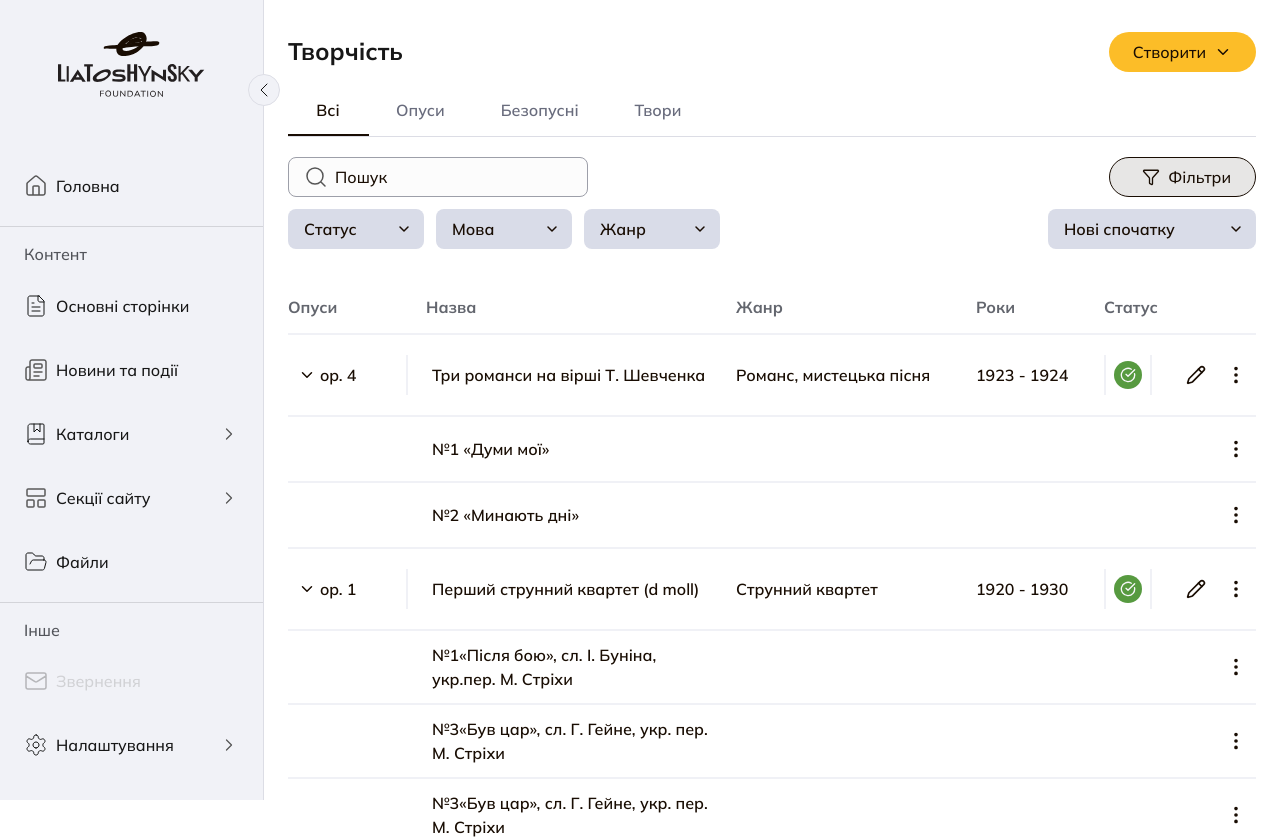
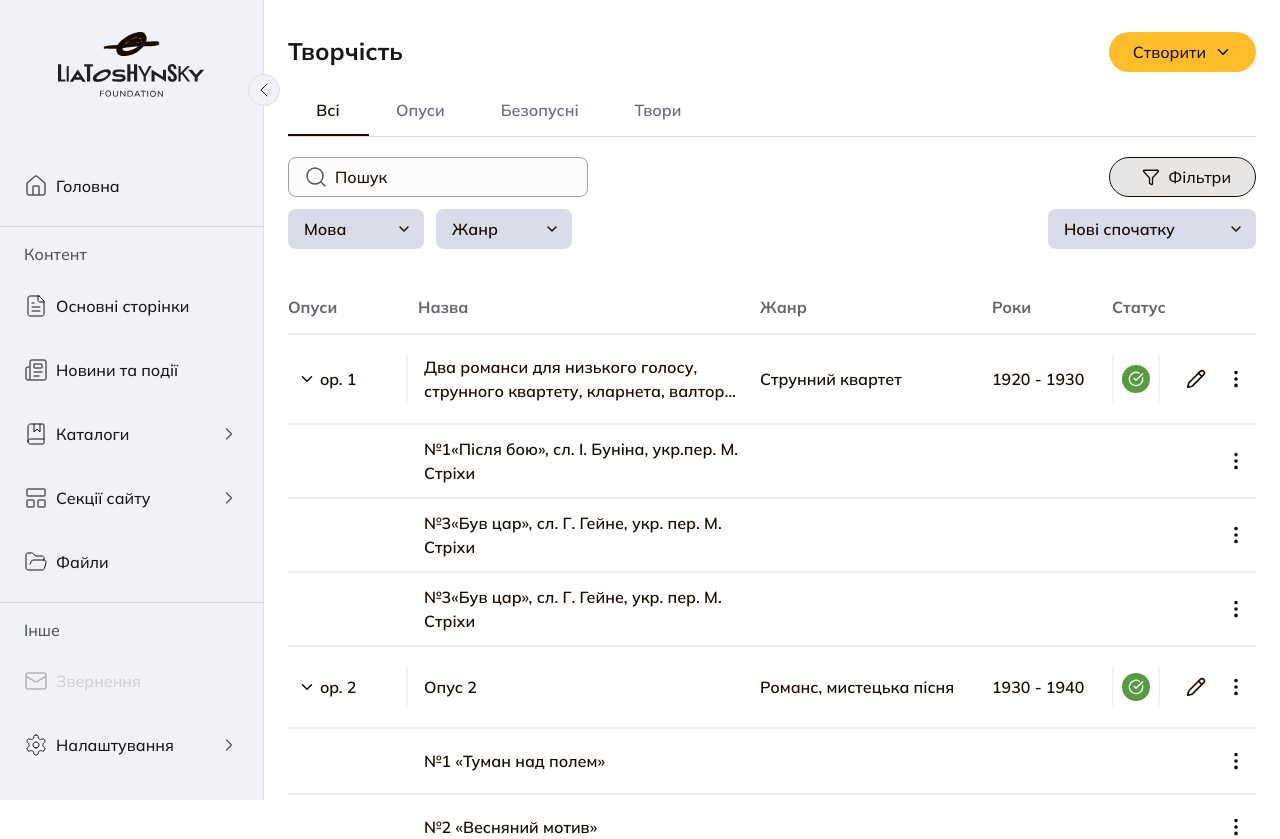
Before and after one commit to Liatoshynsky-Foundation/lf-admin, a Next.js app: page /creativity in a window 1280 px wide. Shown: the top 839 px of the page. Built offline with nearby package versions, Linux system fonts and the light colour scheme.

Commit message:
refactor(ui): change the way the table sets its data

```diff
--- a/app/(logged_in)/creativity/WorksTable.tsx
+++ b/app/(logged_in)/creativity/WorksTable.tsx
@@ -7,47 +7,10 @@ import { WorkStatus } from './works.mock';
 import { styles } from './WorksTable.styles';
 import { GROUP_MENU_ITEMS, WORK_MENU_ITEMS, WORKS_BASE_PATH } from '~/constants/creativity';
 import { StatusBadge } from '~/shared/components/table-layout/components/StatusBadge';
-import {
-  BaseRowData,
-  ColumnsConfig,
-  GroupRowRenderer,
-  IndividualRowRenderer
-} from '~/shared/components/table-layout/row-variants/Row.types';
+import { BaseRowData, ColumnDef } from '~/shared/components/table-layout/row-variants/Row.types';
 import { TableLayout } from '~/shared/components/table-layout/TableLayout';
 
-export const COLUMNS: readonly ColumnsConfig[] = [
-  {
-    id: 'opus',
-    headerLabel: 'Опуси',
-    width: '88px',
-    hasRightDivider: true
-  },
-  {
-    id: 'title',
-    headerLabel: 'Назва',
-    width: 'minmax(220px, 1fr)'
-  },
-  {
-    id: 'genre',
-    headerLabel: 'Жанр',
-    width: '216px'
-  },
-  {
-    id: 'years',
-    headerLabel: 'Роки',
-    width: '104px'
-  },
-  {
-    id: 'status',
-    headerLabel: 'Статус',
-    width: '48px',
-    hasRightDivider: true,
-    hasLeftDivider: true,
-    align: 'center'
-  }
-];
-
-export type TableGroupRowData = Readonly<{
+export type GroupRowData = Readonly<{
   id: string;
   numberLabel: string;
   title: string;
@@ -61,66 +24,130 @@ export type TableGroupRowData = Readonly<{
   works: ReadonlyArray<{ id: string; title: string; year: string }>;
 }>;
 
-export type TableIndividualWorkData = Readonly<{
+export type GroupHeaderData = Readonly<{
+  numberLabel: string;
+  title: string;
+  genre: string;
+  startDate: string;
+  endDate?: string;
+  status: WorkStatus;
+}>;
+
+export type OpusWork = Readonly<{
+  id: string;
+  title: string;
+  year: string;
+}>;
+
+export type IndividualWork = Readonly<{
   id: string;
   title: string;
   year: string;
   genre: string;
   status: WorkStatus;
-  updatedAt: string;
-  language: 'uk' | 'en' | 'bilingual';
 }>;
 
-const worksGroupRenderer: GroupRowRenderer<TableGroupRowData, TableGroupRowData['works'][number]> = {
-  renderGroupCell: (colId, group) => {
-    switch (colId) {
-    case 'opus':
-      return group.numberLabel;
-    case 'title':
-      return group.title;
-    case 'genre':
-      return group.genre;
-    case 'years':
-      return group.endDate && group.endDate !== group.startDate
-        ? `${group.startDate} - ${group.endDate}`
-        : group.startDate;
-    case 'status':
-      return <StatusBadge status={group.status} />;
-    default:
-      return null;
-    }
+const columns: readonly ColumnDef<GroupHeaderData, OpusWork, IndividualWork>[] = [
+  {
+    id: 'opus',
+    headerLabel: 'Опуси',
+    width: '88px',
+    hasRightDivider: true,
+    renderGroup: (group) => group.numberLabel
   },
-  renderSubCell: (colId, work) => {
-    if (colId === 'title') return work.title;
-    return null;
+  {
+    id: 'title',
+    headerLabel: 'Назва',
+    width: 'minmax(220px, 1fr)',
+    renderGroup: (group) => group.title,
+    renderSub: (work) => work.title,
+    renderPlain: (work) => work.title
+  },
+  {
+    id: 'genre',
+    headerLabel: 'Жанр',
+    width: '216px',
+    renderGroup: (group) => group.genre,
+    renderPlain: (work) => work.genre
+  },
+  {
+    id: 'years',
+    headerLabel: 'Роки',
+    width: '104px',
+    renderGroup: (group) =>
+      group.endDate && group.endDate !== group.startDate ? `${group.startDate} - ${group.endDate}` : group.startDate,
+    renderPlain: (work) => work.year
+  },
+  {
+    id: 'status',
+    headerLabel: 'Статус',
+    width: '48px',
+    hasRightDivider: true,
+    hasLeftDivider: true,
+    align: 'center',
+    renderGroup: (group) => <StatusBadge status={group.status} />,
+    renderPlain: (work) => <StatusBadge status={work.status} />
   }
-};
-
-const worksIndividualRenderer: IndividualRowRenderer<TableIndividualWorkData> = {
-  renderPlainCell: (colId, work) => {
-    switch (colId) {
-    case 'title':
-      return work.title;
-    case 'genre':
-      return work.genre;
-    case 'years':
-      return work.year;
-    case 'status':
-      return <StatusBadge status={work.status} />;
-    default:
-      return null;
-    }
-  }
-};
+];
 
 type WorksTableProps = Readonly<{
-  visibleOpusGroups: readonly TableGroupRowData[];
-  visibleUngroupedGroups: readonly TableGroupRowData[];
-  visibleUngroupedWorks: readonly TableIndividualWorkData[];
+  visibleOpusGroups: readonly GroupRowData[];
+  visibleUngroupedGroups: readonly GroupRowData[];
+  visibleUngroupedWorks: readonly IndividualWork[];
   showOpus: boolean;
   showUngrouped: boolean;
   showIndividualWorks: boolean;
 }>;
+
+function groupsRow(group: GroupRowData): BaseRowData<GroupHeaderData, OpusWork, IndividualWork> {
+  return {
+    type: 'group',
+    id: group.id,
+    groupData: {
+      numberLabel: group.numberLabel,
+      title: group.title,
+      genre: group.genre,
+      startDate: group.startDate,
+      endDate: group.endDate,
+      status: group.status
+    },
+    subRows: group.works,
+    editAction: {
+      editHref: `${WORKS_BASE_PATH}/group/${group.id}/edit`,
+      editLabel: `Редагувати групу ${group.title}`
+    },
+    menuActions: {
+      menuItems: GROUP_MENU_ITEMS,
+      menuTriggerLabel: `Дії групи ${group.title}`
+    },
+    subRowActions: (work) => ({
+      menuItems: WORK_MENU_ITEMS,
+      menuTriggerLabel: `Дії твору ${work.title}`
+    })
+  };
+}
+
+function individualWorkRow(work: IndividualWork): BaseRowData<GroupHeaderData, OpusWork, IndividualWork> {
+  return {
+    type: 'individual',
+    id: work.id,
+    plainData: {
+      id: work.id,
+      title: work.title,
+      genre: work.genre,
+      year: work.year,
+      status: work.status
+    },
+    editAction: {
+      editHref: `${WORKS_BASE_PATH}/work/${work.id}/edit`,
+      editLabel: `Редагувати твір ${work.title}`
+    },
+    menuActions: {
+      menuItems: WORK_MENU_ITEMS,
+      menuTriggerLabel: `Дії твору ${work.title}`
+    }
+  };
+}
 
 export function WorksTable({
   visibleOpusGroups,
@@ -130,27 +157,11 @@ export function WorksTable({
   showUngrouped,
   showIndividualWorks
 }: WorksTableProps) {
-  const mixedRows: BaseRowData<TableGroupRowData, TableGroupRowData['works'][number], TableIndividualWorkData>[] = [];
+  const rows: BaseRowData<GroupHeaderData, OpusWork, IndividualWork>[] = [];
 
-  const pushGroupRows = (groups: readonly TableGroupRowData[]) => {
+  const pushGroupRows = (groups: readonly GroupRowData[]) => {
     groups.forEach((group) => {
-      mixedRows.push({
-        type: 'group',
-        id: group.id,
-        groupData: group,
-        subRows: group.works,
-        renderer: worksGroupRenderer,
-        actions: {
-          editHref: `${WORKS_BASE_PATH}/group/${group.id}/edit`,
-          editLabel: `Редагувати групу ${group.title}`,
-          menuItems: GROUP_MENU_ITEMS,
-          menuTriggerLabel: `Дії групи ${group.title}`
-        },
-        subRowActions: (work) => ({
-          menuItems: WORK_MENU_ITEMS,
-          menuTriggerLabel: `Дії твору ${work.title}`
-        })
-      });
+      rows.push(groupsRow(group));
     });
   };
 
@@ -159,24 +170,13 @@ export function WorksTable({
 
   if (showIndividualWorks) {
     visibleUngroupedWorks.forEach((work) => {
-      mixedRows.push({
-        type: 'individual',
-        id: work.id,
-        plainData: work,
-        renderer: worksIndividualRenderer,
-        actions: {
-          editHref: `${WORKS_BASE_PATH}/work/${work.id}/edit`,
-          editLabel: `Редагувати твір ${work.title}`,
-          menuItems: WORK_MENU_ITEMS,
-          menuTriggerLabel: `Дії твору ${work.title}`
-        }
-      });
+      rows.push(individualWorkRow(work));
     });
   }
 
   return (
     <Box sx={styles.worksListContainer}>
-      <TableLayout data={mixedRows} columns={COLUMNS} />
+      <TableLayout data={rows} columns={columns} />
     </Box>
   );
 }
--- a/app/(logged_in)/creativity/works.mock.data.json
+++ b/app/(logged_in)/creativity/works.mock.data.json
@@ -3,7 +3,7 @@
     "kind": "opus",
     "id": "opus-1",
     "number": "op. 1",
-    "title": "Перший струнний квартет (d moll)",
+    "title": "Два  романси  для  низького  голосу,  струнного квартету, кларнета, валторни і арфи на сл. К. Бальмонта. Нім. переклад Ю. Клена (Oswald-Eckard Burghardt). Укр. переклад М. Стріхи.",
     "genre": "Струнний квартет",
     "language": "uk",
     "yearRange": "1920-1930",
--- a/app/constants/creativity.ts
+++ b/app/constants/creativity.ts
@@ -33,7 +33,6 @@ export const WORKS_BASE_PATH = '/creativity';
 export const WORKS_STATUSES = [
   BaseContentStatuses.Draft,
   BaseContentStatuses.Published,
-  BaseContentStatuses.Editing
 ] as const;
 
 export const WORKS_TABS: ReadonlyArray<WorksTabConfig> = [
@@ -48,11 +47,6 @@ export const WORKS_CREATE_OPTIONS: ReadonlyArray<WorksCreateOption> = [
   { id: 'group', label: 'Група', href: `${WORKS_BASE_PATH}/group/create` },
 ];
 
-const WORKS_STATUS_FILTER_OPTIONS: ReadonlyArray<FilterOption> = [
-  { value: BaseContentStatuses.Draft, label: 'Чернетка' },
-  { value: BaseContentStatuses.Published, label: 'Опублікований' },
-  { value: BaseContentStatuses.Editing, label: 'Опублікований з чернеткою' }
-];
 
 const WORKS_LANGUAGE_FILTER_OPTIONS: ReadonlyArray<FilterOption> = [
   { value: 'uk', label: 'Українська' },
@@ -69,7 +63,6 @@ const WORKS_GENRE_FILTER_OPTIONS: ReadonlyArray<FilterOption> = [
 ];
 
 export const WORKS_FILTERS: ReadonlyArray<WorksFilterConfig> = [
-  { id: 'status', label: 'Статус', options: WORKS_STATUS_FILTER_OPTIONS, menuMinWidth: 170 },
   { id: 'language', label: 'Мова', options: WORKS_LANGUAGE_FILTER_OPTIONS, menuMinWidth: 205 },
   { id: 'genre', label: 'Жанр', options: WORKS_GENRE_FILTER_OPTIONS, menuMinWidth: 220 }
 ];
--- a/app/shared/components/table-layout/TableHeader.tsx
+++ b/app/shared/components/table-layout/TableHeader.tsx
@@ -3,15 +3,14 @@
 import { Box, Typography } from '@mui/material';
 import React from 'react';
 
-import { ColumnsConfig } from './row-variants/Row.types';
+import { ColumnDef } from './row-variants/Row.types';
 import { styles } from './TableHeader.styles';
 
-type HeaderRowProps = Readonly<{
-  columns: readonly ColumnsConfig[];
+type HeaderRowProps<TGroup, TSub, TPlain> = Readonly<{
+  columns: readonly ColumnDef<TGroup, TSub, TPlain>[];
   gridTemplate: string;
 }>;
-
-export function HeaderRow({ columns, gridTemplate }: HeaderRowProps) {
+export function HeaderRow<TGroup, TSub, TPlain>({ columns, gridTemplate }: HeaderRowProps<TGroup, TSub, TPlain>) {
   return (
     <Box sx={styles.tableHeader(gridTemplate, columns[0]?.width ?? 'auto')}>
       {columns.map((col) => (
--- a/app/shared/components/table-layout/TableLayout.styles.tsx
+++ b/app/shared/components/table-layout/TableLayout.styles.tsx
@@ -5,7 +5,7 @@ export const HORIZONTAL_ROW_DIVIDER_COLOR = '#D9DCE866';
 export const ACTIONS_COLUMN_WIDTH = '80px';
 export const BORDER = `2px solid ${HORIZONTAL_ROW_DIVIDER_COLOR}`;
 
-export const TABLE_GAP = '24px';
+export const TABLE_GAP = '16px';
 
 export const SINGLE_LINE_ELLIPSIS = {
   whiteSpace: 'nowrap',
--- a/app/shared/components/table-layout/TableLayout.tsx
+++ b/app/shared/components/table-layout/TableLayout.tsx
@@ -5,12 +5,12 @@ import React from 'react';
 
 import { GroupedRow } from './row-variants/GroupedRow';
 import { PlainRow } from './row-variants/PlainRow';
-import { BaseRowData, ColumnsConfig } from './row-variants/Row.types';
+import { BaseRowData, ColumnDef } from './row-variants/Row.types';
 import { HeaderRow } from './TableHeader';
 
 type TableLayoutProps<TGroup, TSub, TPlain> = Readonly<{
   data: readonly BaseRowData<TGroup, TSub, TPlain>[];
-  columns: readonly ColumnsConfig[];
+  columns: readonly ColumnDef<TGroup, TSub, TPlain>[];
 }>;
 
 export function TableLayout<TGroup, TSub, TPlain>({ data, columns }: TableLayoutProps<TGroup, TSub, TPlain>) {
@@ -29,8 +29,8 @@ export function TableLayout<TGroup, TSub, TPlain>({ data, columns }: TableLayout
               subRows={item.subRows}
               columns={columns}
               gridTemplate={gridTemplate}
-              renderer={item.renderer}
-              actions={item.actions}
+              editAction={item.editAction}
+              menuActions={item.menuActions}
               subRowActions={item.subRowActions}
               defaultExpanded
             />
@@ -44,8 +44,8 @@ export function TableLayout<TGroup, TSub, TPlain>({ data, columns }: TableLayout
               plainData={item.plainData}
               columns={columns}
               gridTemplate={gridTemplate}
-              renderer={item.renderer}
-              actions={item.actions}
+              editAction={item.editAction}
+              menuActions={item.menuActions}
             />
           );
         }
--- a/app/shared/components/table-layout/row-variants/GroupedRow.styles.ts
+++ b/app/shared/components/table-layout/row-variants/GroupedRow.styles.ts
@@ -1,9 +1,6 @@
 import { SxProps, Theme } from '@mui/material';
 
-import { BORDER, SINGLE_LINE_ELLIPSIS, TABLE_GAP, TABLE_TEXT, TWO_LINE_ELLIPSIS } from '../TableLayout.styles';
-
-const ACTIONS_COLUMN_WIDTH = '80px';
-
+import { ACTIONS_COLUMN_WIDTH, BORDER, SINGLE_LINE_ELLIPSIS, TABLE_GAP, TABLE_TEXT, TWO_LINE_ELLIPSIS } from '../TableLayout.styles';
 
 export const styles = {
   rowActionsCell: {
--- a/app/shared/components/table-layout/row-variants/GroupedRow.tsx
+++ b/app/shared/components/table-layout/row-variants/GroupedRow.tsx
@@ -1,3 +1,5 @@
+'use client';
+
 import { Accordion, AccordionDetails, AccordionSummary, Box, Typography } from '@mui/material';
 import { ChevronRight } from 'lucide-react';
 import React from 'react';
@@ -5,18 +7,19 @@ import React from 'react';
 import { ContextMenu } from '../components/ContextMenu';
 import { EditAction } from '../components/EditAction';
 import { styles } from './GroupedRow.styles';
-import { ColumnsConfig, GroupRowRenderer, RowActionConfig } from './Row.types';
+import { ColumnDef, MenuItem } from './Row.types';
 
 type GroupedRowProps<TGroup, TSub> = Readonly<{
   groupData: TGroup;
   subRows: readonly TSub[];
-  columns: readonly ColumnsConfig[];
+  columns: readonly ColumnDef<TGroup, TSub, any>[];
   gridTemplate: string;
   actionsColumnWidth?: string;
-  renderer: GroupRowRenderer<TGroup, TSub>;
-  actions?: RowActionConfig;
-  subRowActions?: (subItem: TSub) => RowActionConfig;
+  editAction?: { editHref: string; editLabel: string };
+  menuActions?: { menuItems: readonly MenuItem[]; menuTriggerLabel: string };
+  subRowActions?: (subItem: TSub) => { menuItems: readonly MenuItem[]; menuTriggerLabel: string };
   defaultExpanded?: boolean;
+  status?: string;
 }>;
 
 export function GroupedRow<TGroup, TSub>({
@@ -25,8 +28,8 @@ export function GroupedRow<TGroup, TSub>({
   columns,
   gridTemplate,
   actionsColumnWidth,
-  renderer,
-  actions,
+  editAction,
+  menuActions,
   subRowActions,
   defaultExpanded = false
 }: GroupedRowProps<TGroup, TSub>) {
@@ -35,7 +38,7 @@ export function GroupedRow<TGroup, TSub>({
       <AccordionSummary expandIcon={<ChevronRight size={18} />} sx={styles.accordionSummary}>
         <Box sx={styles.gridRowBase(gridTemplate)}>
           {columns.map((col) => {
-            const content = renderer.renderGroupCell(col.id, groupData);
+            const content = col.renderGroup ? col.renderGroup(groupData) : null;
 
             return (
               <Box key={col.id} sx={styles.groupCell(col.id, col.hasRightDivider, col.hasLeftDivider)}>
@@ -49,12 +52,8 @@ export function GroupedRow<TGroup, TSub>({
           })}
 
           <Box sx={styles.actionsCellWithWidth(actionsColumnWidth)}>
-            {actions && (
-              <>
-                {actions.editHref && <EditAction href={actions.editHref} label={actions.editLabel ?? ''} />}
-                <ContextMenu items={actions.menuItems} triggerLabel={actions.menuTriggerLabel} />
-              </>
-            )}
+            {editAction && <EditAction href={editAction.editHref} label={editAction.editLabel} />}
+            {menuActions && <ContextMenu items={menuActions.menuItems} triggerLabel={menuActions.menuTriggerLabel} />}
           </Box>
         </Box>
       </AccordionSummary>
@@ -68,11 +67,7 @@ export function GroupedRow<TGroup, TSub>({
             return (
               <Box key={index} sx={styles.groupedSubRow(gridTemplate, isLast)}>
                 {columns.map((col) => {
-                  if (col.id === 'opus' || col.id === 'group') {
-                    return <Box key={col.id} sx={styles.emptySubCell} />;
-                  }
-
-                  const content = renderer.renderSubCell(col.id, subItem);
+                  const content = col.renderSub ? col.renderSub(subItem, groupData) : null;
                   const hasContent = content !== null && content !== '';
 
                   return (
@@ -88,15 +83,10 @@ export function GroupedRow<TGroup, TSub>({
 
                 <Box sx={styles.actionsCellWithWidth(actionsColumnWidth)}>
                   {currentSubActions && (
-                    <>
-                      {currentSubActions.editHref && (
-                        <EditAction href={currentSubActions.editHref} label={currentSubActions.editLabel ?? ''} />
-                      )}
-                      <ContextMenu
-                        items={currentSubActions.menuItems}
-                        triggerLabel={currentSubActions.menuTriggerLabel}
-                      />
-                    </>
+                    <ContextMenu
+                      items={currentSubActions.menuItems}
+                      triggerLabel={currentSubActions.menuTriggerLabel}
+                    />
                   )}
                 </Box>
               </Box>
--- a/app/shared/components/table-layout/row-variants/PlainRow.styles.ts
+++ b/app/shared/components/table-layout/row-variants/PlainRow.styles.ts
@@ -1,9 +1,6 @@
 import { SxProps, Theme } from '@mui/material';
 
-import { BORDER, TABLE_GAP, TABLE_TEXT } from '../TableLayout.styles';
-
-const ACTIONS_COLUMN_WIDTH = '80px';
-
+import { ACTIONS_COLUMN_WIDTH, BORDER, TABLE_GAP, TABLE_TEXT } from '../TableLayout.styles';
 
 export const styles = {
 
--- a/app/shared/components/table-layout/row-variants/PlainRow.tsx
+++ b/app/shared/components/table-layout/row-variants/PlainRow.tsx
@@ -1,26 +1,34 @@
+'use client';
+
 import { Box, Typography } from '@mui/material';
 import React from 'react';
 
 import { ContextMenu } from '../components/ContextMenu';
 import { EditAction } from '../components/EditAction';
 import { styles } from './PlainRow.styles';
-import { ColumnsConfig, IndividualRowRenderer, RowActionConfig } from './Row.types';
+import { ColumnDef, MenuItem } from './Row.types';
 
-type PlainRowProps<TPlain> = Readonly<{
+type PlainRowProps<TGroup, TSub, TPlain> = Readonly<{
   plainData: TPlain;
-  columns: readonly ColumnsConfig[];
+  columns: readonly ColumnDef<TGroup, TSub, TPlain>[];
   gridTemplate: string;
-  renderer: IndividualRowRenderer<TPlain>;
-  actions?: RowActionConfig;
+  editAction?: { editHref: string; editLabel: string };
+  menuActions?: { menuItems: readonly MenuItem[]; menuTriggerLabel: string };
 }>;
 
-export function PlainRow<TPlain>({ plainData, columns, gridTemplate, renderer, actions }: PlainRowProps<TPlain>) {
+export function PlainRow<TGroup, TSub, TPlain>({
+  plainData,
+  columns,
+  gridTemplate,
+  editAction,
+  menuActions
+}: PlainRowProps<TGroup, TSub, TPlain>) {
   return (
     <Box sx={styles.individualWorkRow(gridTemplate)}>
       {columns.map((col) => {
-        if (col.id === 'opus' || col.id === 'group') return null;
+        if (!col.renderPlain) return null;
 
-        const content = renderer.renderPlainCell(col.id, plainData);
+        const content = col.renderPlain ? col.renderPlain(plainData) : null;
 
         return (
           <Box key={col.id} sx={styles.plainCell(col.id, col.hasRightDivider, col.hasLeftDivider)}>
@@ -34,12 +42,8 @@ export function PlainRow<TPlain>({ plainData, columns, gridTemplate, renderer, a
       })}
 
       <Box sx={styles.rowActionsCell}>
-        {actions ? (
-          <>
-            {actions.editHref && <EditAction href={actions.editHref} label={actions.editLabel ?? ''} />}
-            <ContextMenu items={actions.menuItems} triggerLabel={actions.menuTriggerLabel} />
-          </>
-        ) : null}
+        {editAction && <EditAction href={editAction.editHref} label={editAction.editLabel} />}
+        {menuActions && <ContextMenu items={menuActions.menuItems} triggerLabel={menuActions.menuTriggerLabel} />}
       </Box>
     </Box>
   );
```
Also changed, not shown: app/shared/components/table-layout/row-variants/Row.types.ts (+26 -19 lines).
